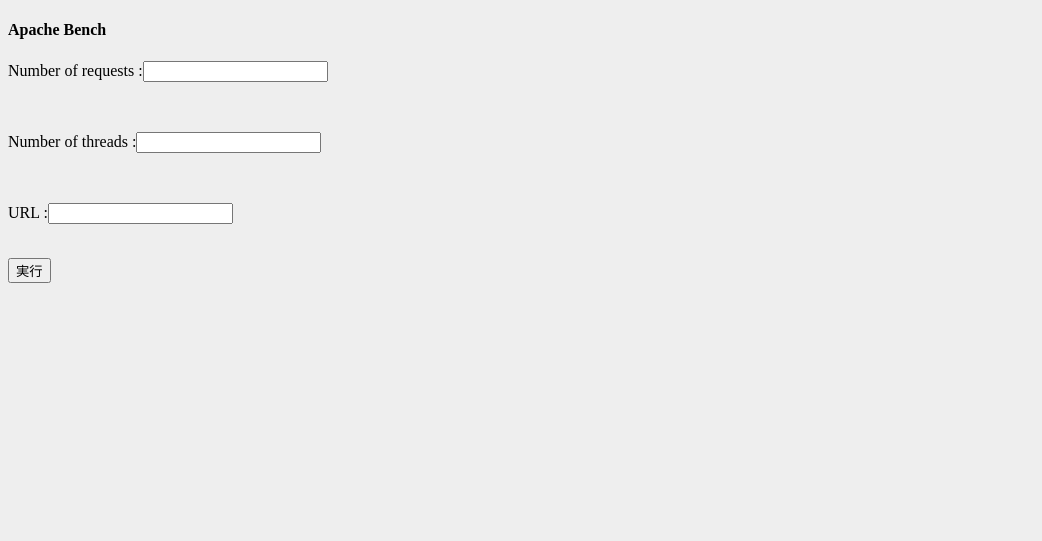
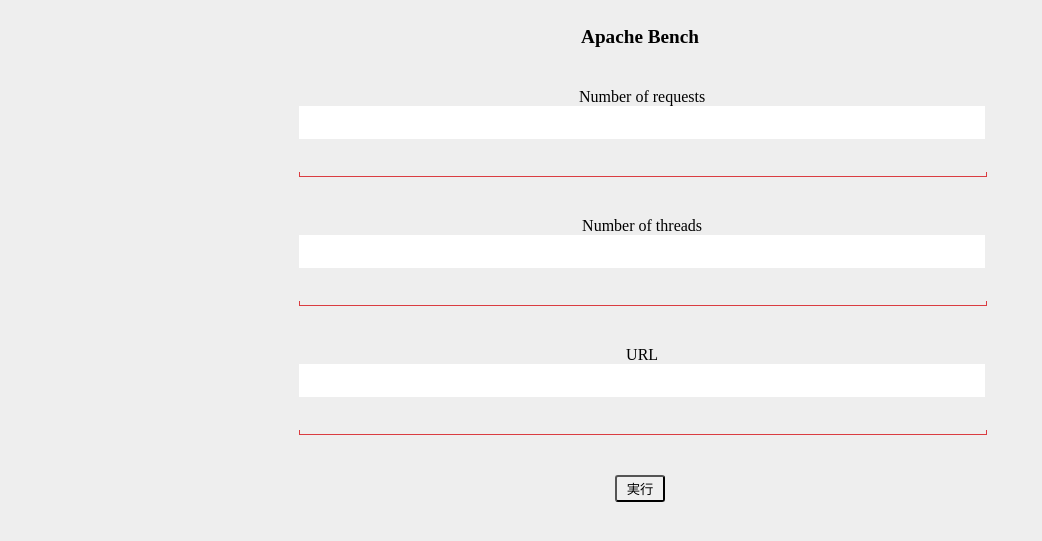
Before and after one commit to keisukesanuki/ab_tool, a PHP site: page / in a window 1280 px wide. Shown: the top 541 px of the page, without its empty margins (0-1042 px from the left). Run offline with PHP 8.4, Linux system fonts and the light colour scheme.

Commit message:
4 commit

```diff
--- a/default.css
+++ b/default.css
@@ -2,4 +2,58 @@
 
 body{
 	background: #eeeeee;
+	text-align: center;
 }
+
+h4{
+	font-size: 120%;
+}
+
+
+.btn{
+	padding: 2px 10px;
+	color: #000000;
+	border-radius: 3px;
+}
+
+.cp_iptxt {
+	position: relative;
+#	width: 27.33%;
+	width: 54.33%;
+#	width: 100%;
+#	margin: 40px 3%;
+	margin: 40px 23%;
+}
+.cp_iptxt input[type='text'] {
+	font: 15px/24px sans-serif;
+	box-sizing: border-box;
+	width: 100%;
+	padding: 0.3em;
+	padding-left: 40px;
+	letter-spacing: 1px;
+	border: 0;
+}
+.cp_iptxt input[type='text']:focus {
+	outline: none;
+}
+.cp_iptxt input[type='text']:focus::after {
+	outline: none;
+}
+.cp_iptxt i {
+	position: absolute;
+	top: 0;
+	left: 0;
+	padding: 9px 5px;
+	transition: 0.3s;
+	color: #aaaaaa;
+}
+.cp_iptxt::after {
+	display: block;
+	width: 100%;
+	height: 4px;
+	margin-top: -1px;
+	content: '';
+	border-width: 0 1px 1px 1px;
+	border-style: solid;
+	border-color: #da3c41;
+}
--- a/index.php
+++ b/index.php
@@ -26,10 +26,19 @@ if (isset($_POST["url_ad"])){
 	<body>
 		<h4>Apache Bench</h4>
 		<form action="" method ="post">
-			<p>Number of requests :<input type="text" name="Number_of_requests"></p><br/>
-			<p>Number of threads :<input type="text" name="Number_of_threads"></p><br/>
-			<p>URL :<input type="text" name="url_ad"></p><br/>
-			<input type = "submit" value ="実行">
+		<div class="cp_iptxt">
+			<p>Number of requests<input type="text" name="Number_of_requests"></p><br/>
+			<i class="fa fa-user fa-lg fa-fw" aria-hidden="true"></i>
+		</div>
+		<div class="cp_iptxt">
+			<p>Number of threads<input type="text" name="Number_of_threads"></p><br/>
+			<i class="fa fa-envelope fa-lg fa-fw" aria-hidden="true"></i>
+		</div>
+		<div class="cp_iptxt">
+			<p>URL<input type="text" name="url_ad"></p><br/>
+			<i class="fa fa-envelope fa-lg fa-fw" aria-hidden="true"></i>
+		</div>
+			<input type = "submit" value ="実行" class="btn">
 		</form>
         </body>
 </html>
```
